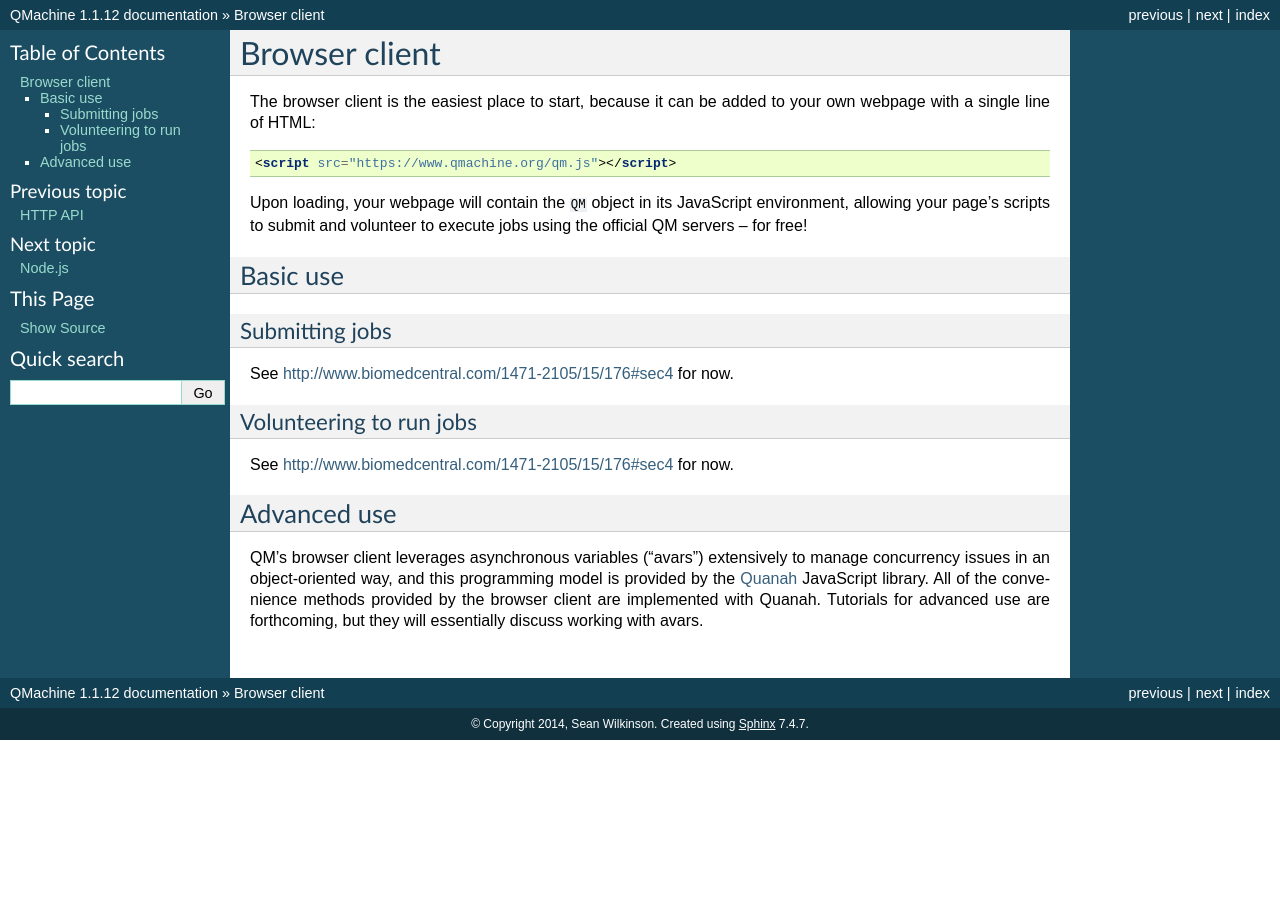
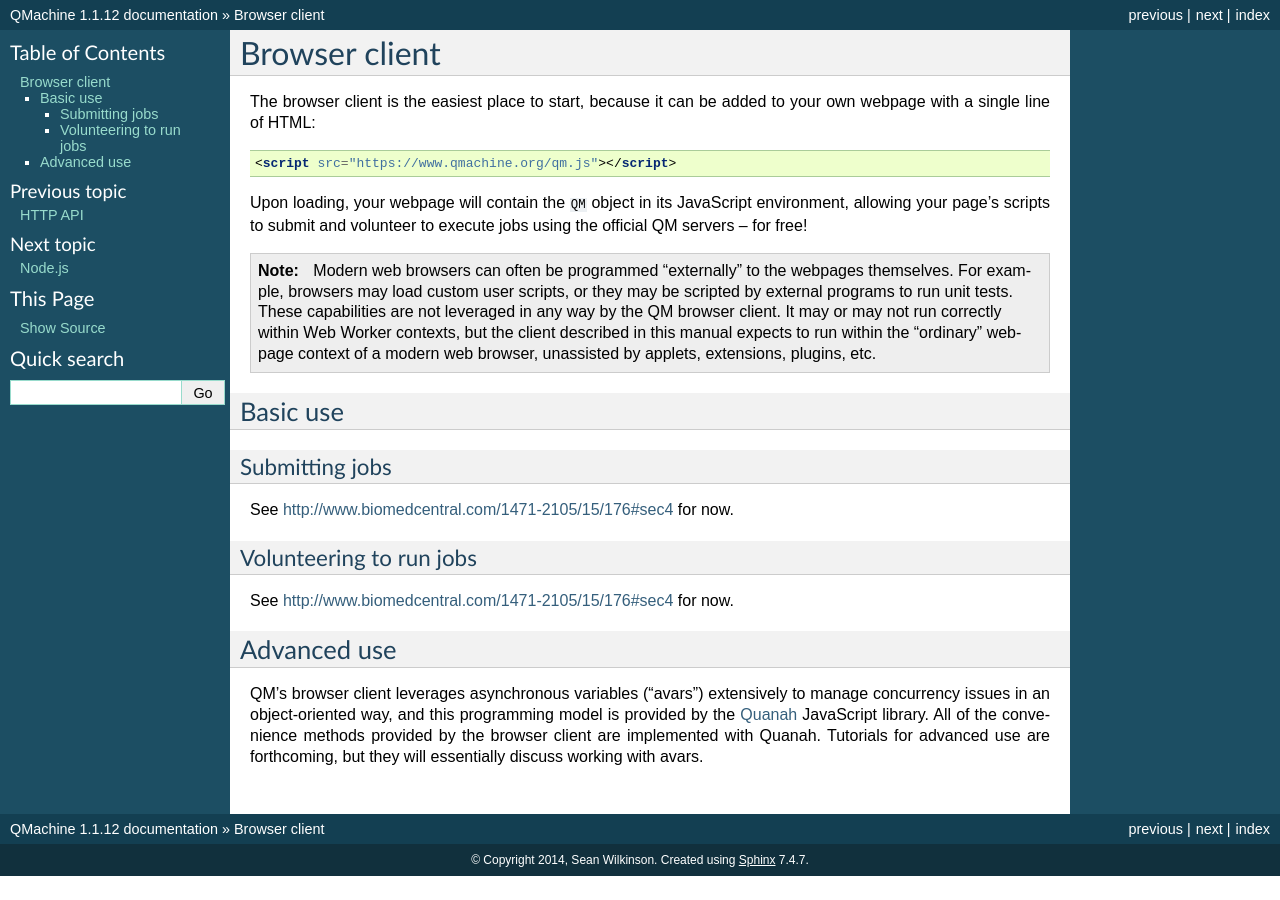
Before and after one commit to qmachine/qmachine, a Sphinx documentation site: the page built from docs/browser-client.rst, in a window 1280 px wide. Built offline with Sphinx 7.4.7, drawn with Linux system fonts in a browser that asks for light colours.

Commit message:
Noted that the browser client runs in an ordinary browser, unassisted

```diff
--- a/docs/browser-client.rst
+++ b/docs/browser-client.rst
@@ -11,6 +11,17 @@ your own webpage with a single line of HTML:
 Upon loading, your webpage will contain the ``QM`` object in its JavaScript
 environment, allowing your page's scripts to submit and volunteer to execute
 jobs using the official QM servers -- for free!
+
+
+.. note::
+
+    Modern web browsers can often be programmed "externally" to the webpages
+    themselves. For example, browsers may load custom user scripts, or they may
+    be scripted by external programs to run unit tests. These capabilities are
+    not leveraged in any way by the QM browser client. It may or may not run
+    correctly within Web Worker contexts, but the client described in this
+    manual expects to run within the "ordinary" webpage context of a modern web
+    browser, unassisted by applets, extensions, plugins, etc.
 
 
 Basic use
```
